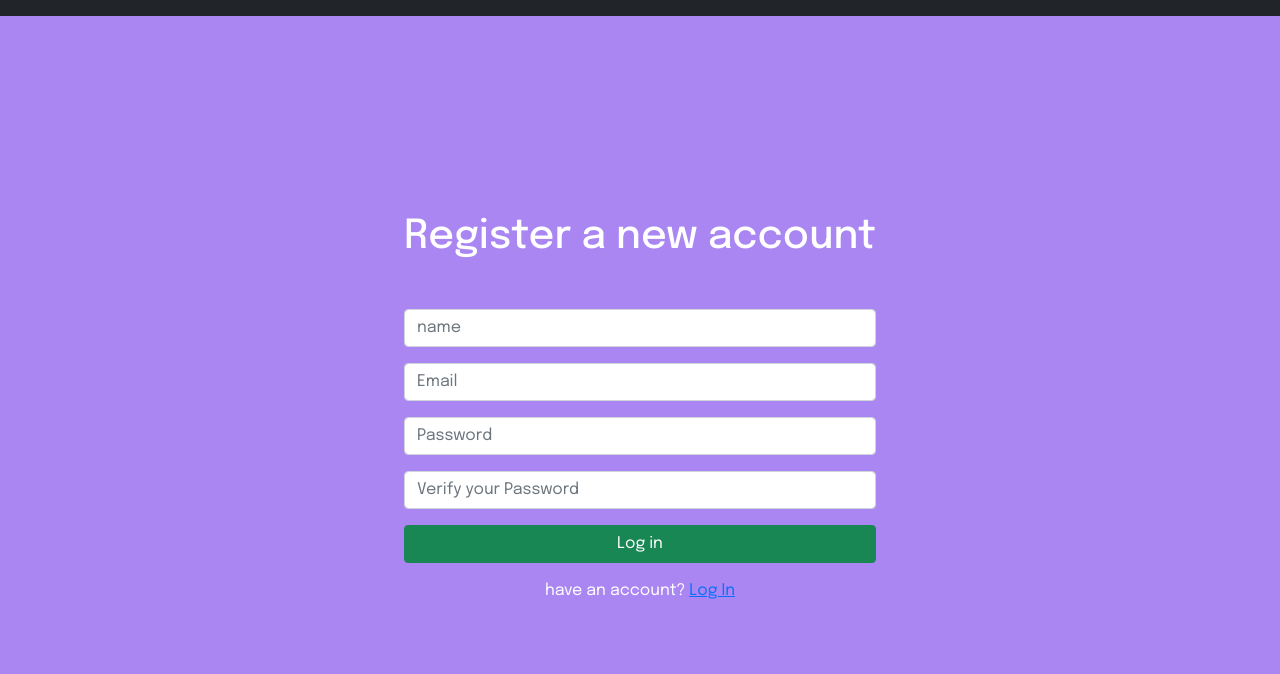
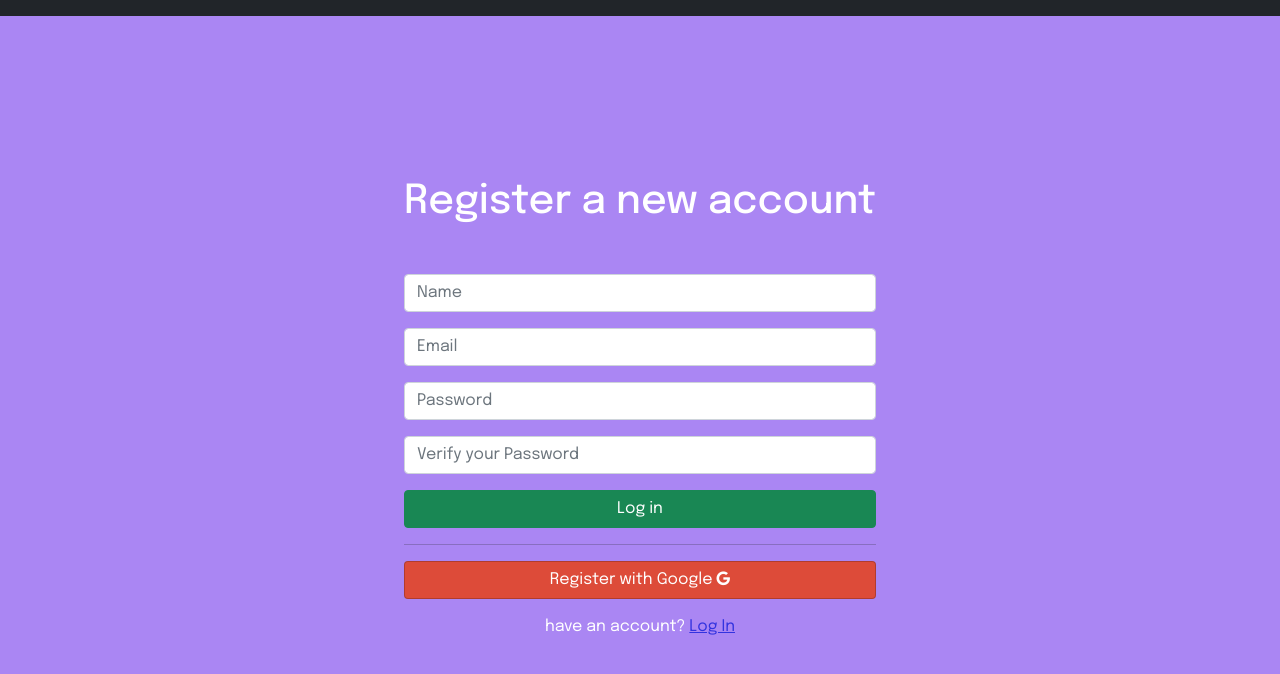
Before and after one commit to j-nathanson/dream-journal, a React (Create React App) app in the folder client/: page /register in a window 1280 px wide. Shown: the top 674 px of the page. Built offline with nearby package versions, Linux system fonts and the light colour scheme; no server answers; the HTML template or start-up script is replaced by a standard one.

Commit message:
register page with google

```diff
--- a/client/package.json
+++ b/client/package.json
@@ -10,6 +10,8 @@
     "@testing-library/user-event": "^13.5.0",
     "axios": "^0.26.1",
     "bootstrap": "^5.1.3",
+    "bootstrap-social": "^5.1.1",
+    "font-awesome": "^4.7.0",
     "moment": "^2.29.1",
     "react": "^17.0.2",
     "react-bootstrap": "^2.2.1",
--- a/client/src/components/auth/Login.js
+++ b/client/src/components/auth/Login.js
@@ -37,7 +37,7 @@ export default function Login() {
 
     const getToken = async () => {
         try {
-            let res = await axios.get('http://localhost:3001/auth/login/success')
+            const res = await axios.get('http://localhost:3001/auth/login/success')
             if (res.status === 200) {
                 await getLoggedIn()
                 navigate('/journal')
@@ -75,12 +75,14 @@ export default function Login() {
 
                     <Button className='w-100 mb-3' variant='success' type="submit">Log in</Button>
 
+
+                    <Button className=" w-100 mb-3 btn-google" onClick={loginGoogle}>
+                        Sign in with Google <span className='fa fa-google' />
+                    </Button>
+
                     <div className='d-flex justify-content-center'>
-                        <p>need an account? <Link to='/register'>Sign Up</Link> </p>
+                        <p>need an account? <Link className='auth-link' to='/register'>Sign Up</Link> </p>
                     </div>
-
-
-                    <Button className='w-100 mb-3' variant='success' type="" onClick={loginGoogle}>Google Login</Button>
 
                 </Form>
             </Row>
--- a/client/src/components/auth/Register.js
+++ b/client/src/components/auth/Register.js
@@ -1,4 +1,4 @@
-import React, { useContext, useState } from 'react'
+import React, { useContext, useEffect, useState } from 'react'
 import axios from 'axios'
 import AuthContext from '../../context/AuthContext'
 import { Link, useNavigate } from 'react-router-dom'
@@ -19,7 +19,7 @@ export default function Register() {
         e.preventDefault()
         try {
             const registerData = {
-                email,name, password, passwordVerify
+                email, name, password, passwordVerify
             }
             await axios.post("http://localhost:3001/auth/", registerData)
 
@@ -30,6 +30,27 @@ export default function Register() {
             console.log(err)
         }
     }
+
+    const loginGoogle = () => {
+        window.open('http://localhost:3001/auth/google', '_self')
+    }
+
+    const getToken = async () => {
+        try {
+            const res = await axios.get('http://localhost:3001/auth/login/success')
+            if (res.status === 200) {
+                await getLoggedIn()
+                navigate('/journal')
+            }
+            throw new Error('authentication has failed')
+        } catch (err) {
+            console.log(err)
+        }
+    }
+    useEffect(() => {
+        getToken()
+    }, [])
+
     return (
         <Container fluid className='d-flex align-items-center justify-content-center login-container'>
             <Row>
@@ -38,7 +59,7 @@ export default function Register() {
                     <Form.Group className='mb-3'>
                         <Form.Control
                             type="text"
-                            placeholder='name'
+                            placeholder='Name'
                             onChange={(e) => setName(e.target.value)}
                             value={name}
                         />
@@ -68,10 +89,15 @@ export default function Register() {
                         />
                     </Form.Group>
 
-                    <Button className='w-100 mb-3' variant='success' type="submit">Log in</Button>
+                    <Button className='w-100 ' variant='success' type="submit">Log in</Button>
+
+                    <hr />
+                    <Button className=" w-100 mb-3 btn-google" onClick={loginGoogle}>
+                        Register with Google <span className='fa fa-google' />
+                    </Button>
 
                     <div className='d-flex justify-content-center'>
-                        <p>have an account? <Link to='/'>Log In</Link> </p>
+                        <p>have an account? <Link className='auth-link' to='/'>Log In</Link> </p>
                     </div>
                 </Form>
             </Row>
--- a/client/src/index.js
+++ b/client/src/index.js
@@ -2,6 +2,8 @@ import React from 'react';
 import ReactDOM from 'react-dom';
 import App from './App';
 import 'bootstrap/dist/css/bootstrap.min.css';
+import 'font-awesome/css/font-awesome.css';
+import 'bootstrap-social/bootstrap-social.css';
 
 ReactDOM.render(
   <App />,
--- a/client/src/style/index.scss
+++ b/client/src/style/index.scss
@@ -49,7 +49,9 @@ p {
     margin-bottom: 3px;
 }
 
-
+.auth-link {
+    color: rgb(51, 51, 223)
+}
 
 @media only screen and (min-width: 992px) {
     .container {
```
Also changed, not shown: 1 other file (tests, documents, lock files or other folders).
